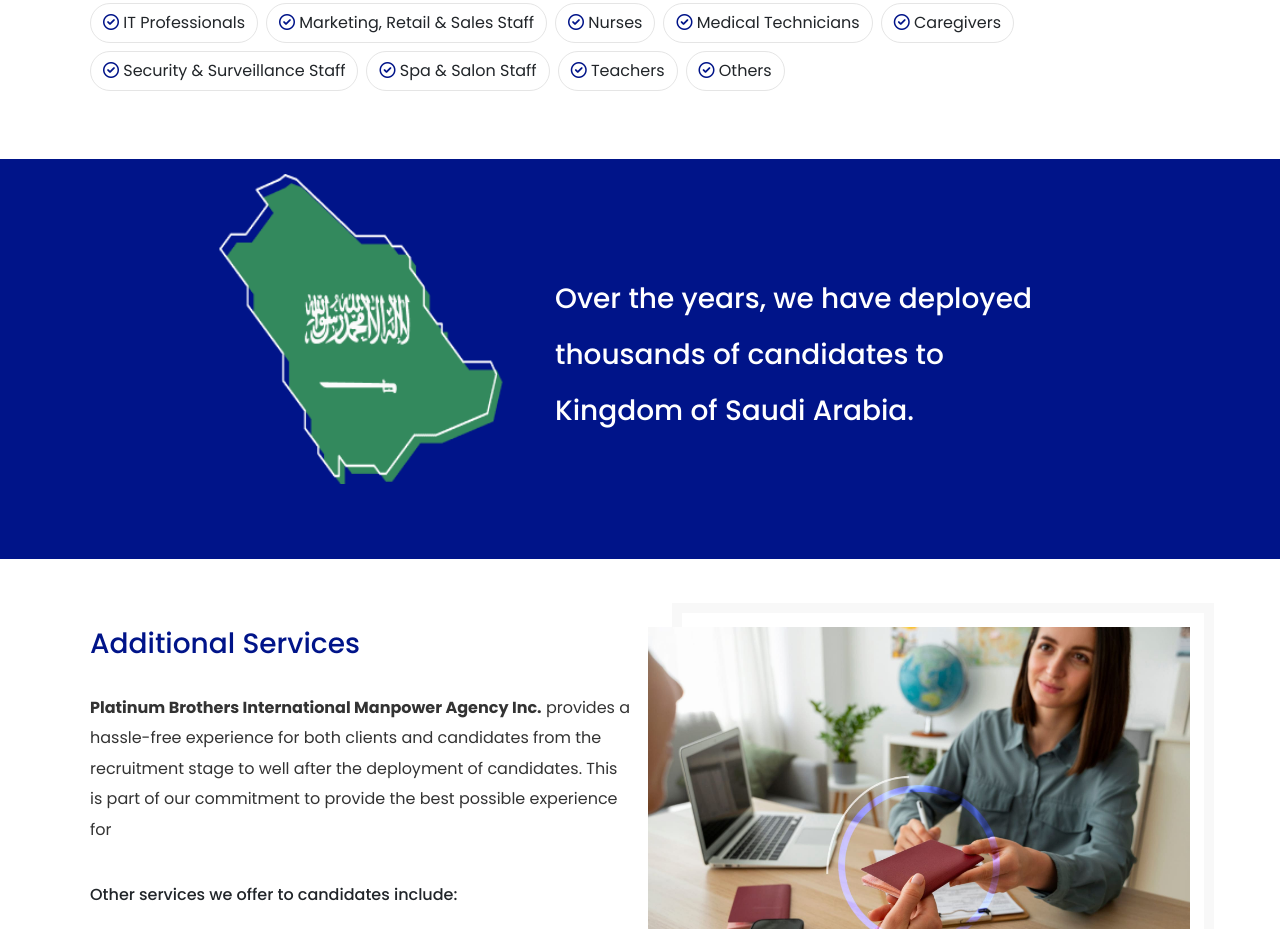
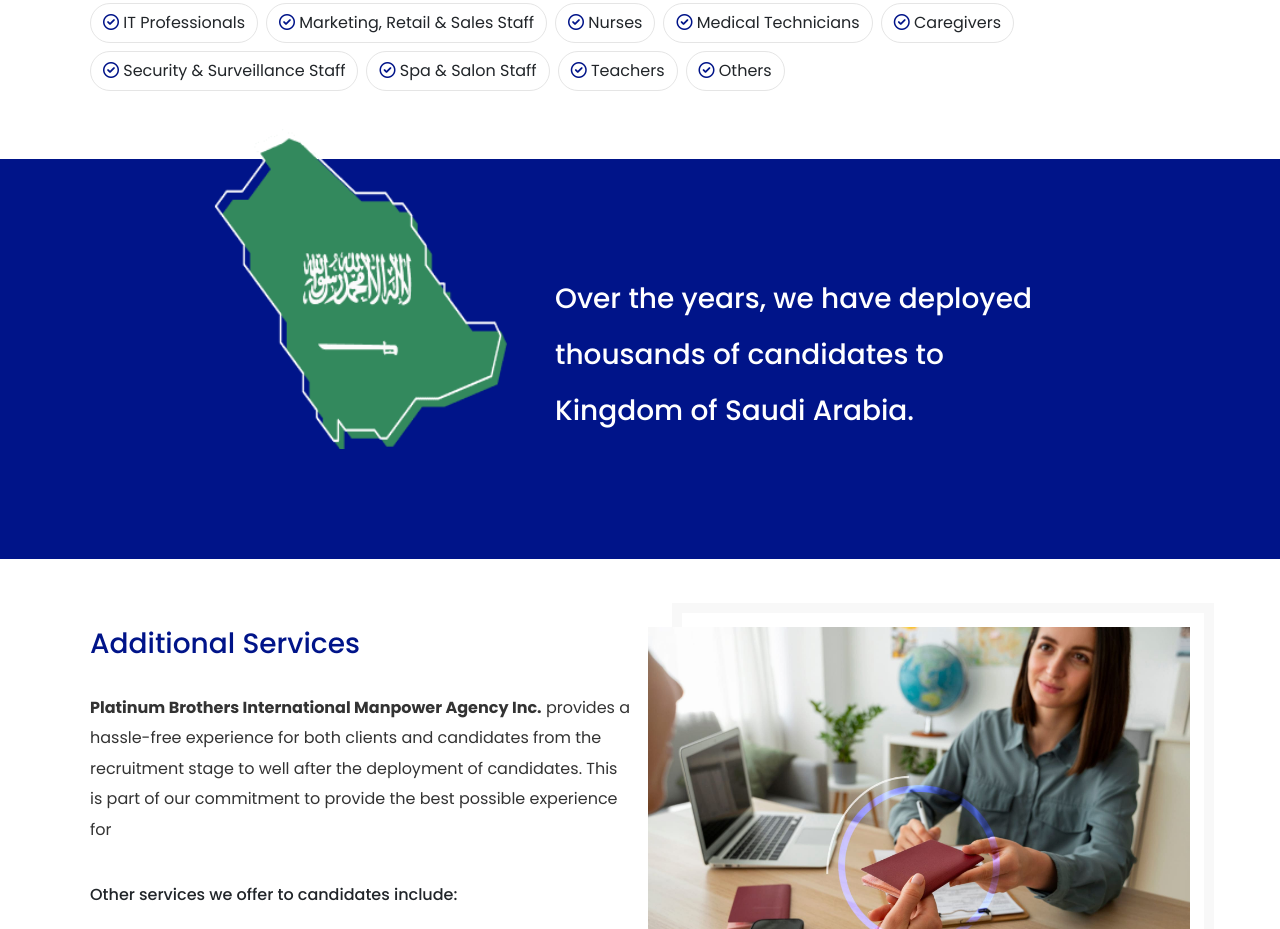
Before and after one commit to Nami-Design-New/Platinum-Brothers, a React (Vite) app: page / in a window 1280 px wide. Shown: the part 4080-5009 px from the top of the page. Built offline with nearby package versions, Linux system fonts and the light colour scheme.

Commit message:
fix flag

```diff
--- a/src/assets/styles/_home.scss
+++ b/src/assets/styles/_home.scss
@@ -322,9 +322,9 @@
       position: relative;
     }
     img {
-      height: 310px;
+      height: 320px;
       position: absolute;
-      top: -185px;
+      top: -230px;
       left: 50%;
       transform: translateX(-50%);
     }
--- a/src/assets/styles/main.css
+++ b/src/assets/styles/main.css
@@ -718,9 +718,9 @@ body .statistics_section .content .img {
   position: relative;
 }
 body .statistics_section .content img {
-  height: 310px;
+  height: 320px;
   position: absolute;
-  top: -185px;
+  top: -230px;
   left: 50%;
   transform: translateX(-50%);
 }
```
